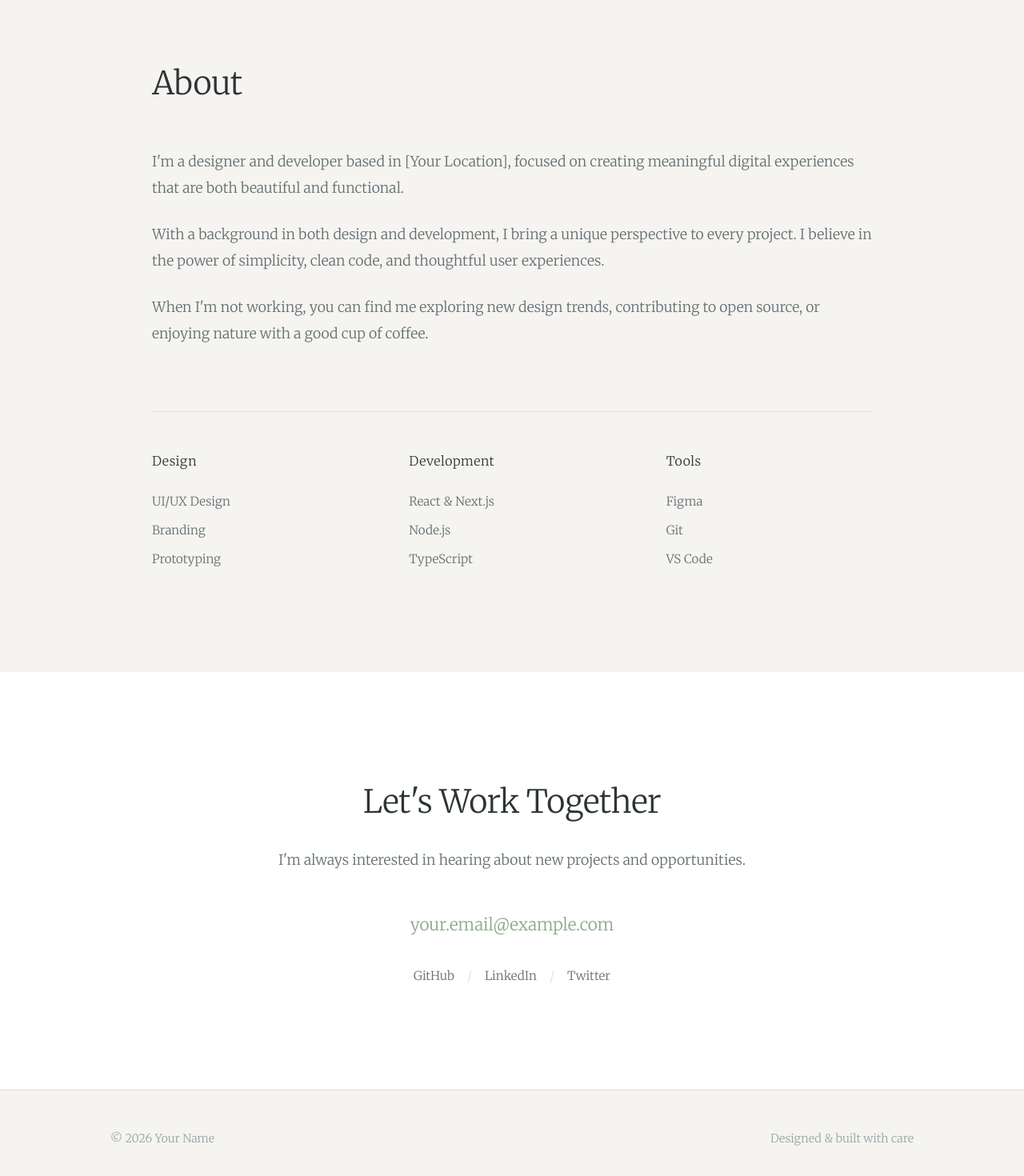
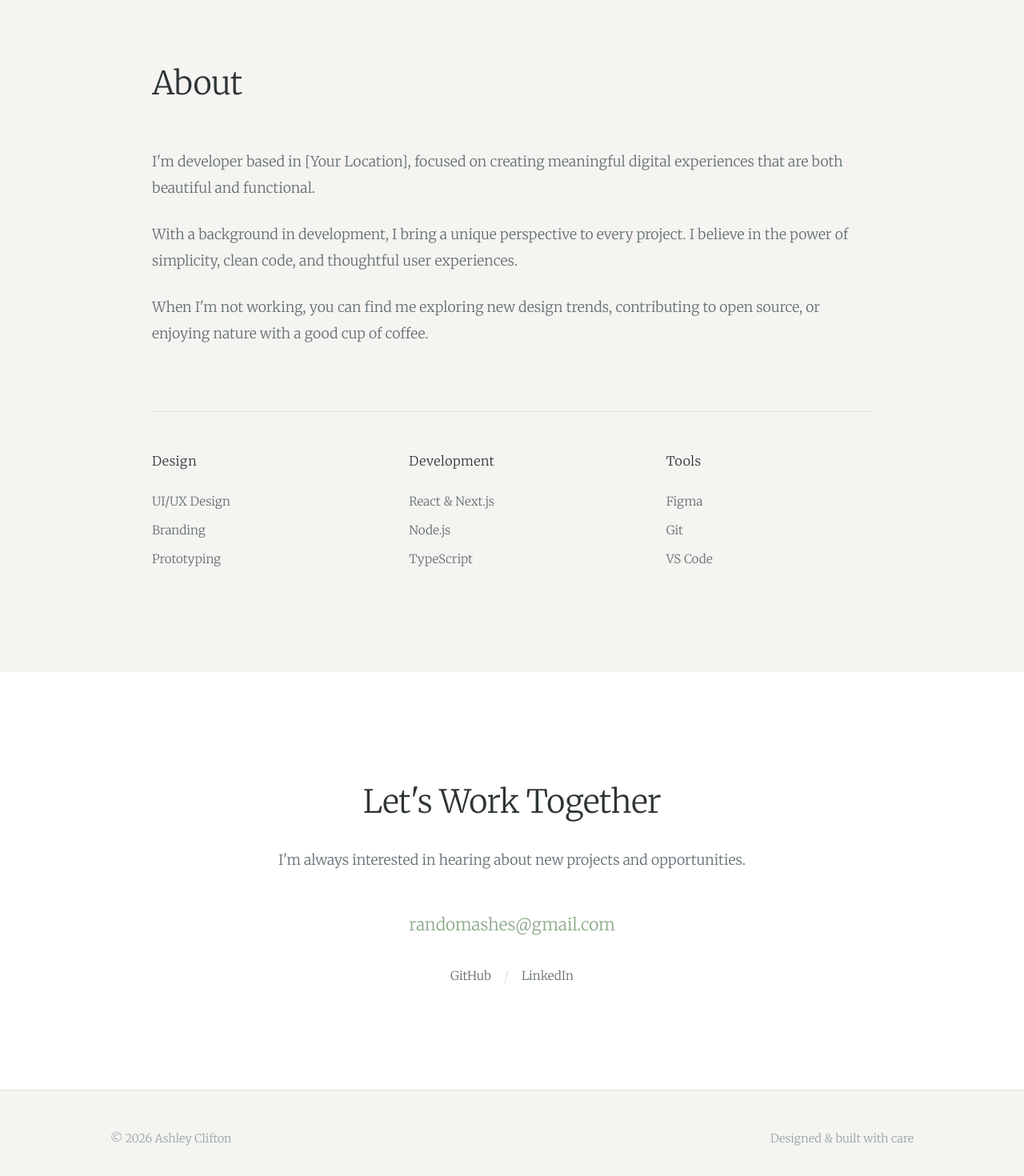
Before and after one commit to RandomAshes/randomashes.github.io, a Next.js app: page / in a window 1280 px wide. Shown: the part 1949-3419 px from the top of the page at 80% size. Built offline with nearby package versions, Linux system fonts and the light colour scheme.

Commit message:
Add contact information

```diff
--- a/app/layout.jsx
+++ b/app/layout.jsx
@@ -4,8 +4,8 @@ import './globals.scss';
 const merriweatherFont = Merriweather({ weight: '300', subsets: ['latin'] });
 
 export const metadata = {
-  title: 'Your Name - Portfolio',
-  description: 'Designer & Developer creating thoughtful digital experiences',
+  title: `${process.env.NAME} - Portfolio`,
+  description: 'Full-Stack Software Engineer creating thoughtful digital experiences',
 };
 
 export default function RootLayout({ children }) {
--- a/components/About.jsx
+++ b/components/About.jsx
@@ -8,11 +8,11 @@ export default function About() {
           <h2 className={styles.title}>About</h2>
           <div className={styles.text}>
             <p>
-              I'm a designer and developer based in [Your Location], focused on creating
+              I'm developer based in [Your Location], focused on creating
               meaningful digital experiences that are both beautiful and functional.
             </p>
             <p>
-              With a background in both design and development, I bring a unique perspective
+              With a background in development, I bring a unique perspective
               to every project. I believe in the power of simplicity, clean code, and thoughtful
               user experiences.
             </p>
--- a/components/Contact.jsx
+++ b/components/Contact.jsx
@@ -11,14 +11,28 @@ export default function Contact() {
           </p>
           <div className={styles.links}>
             <a href="mailto:your.email@example.com" className={styles.link}>
-              your.email@example.com
+              {process.env.EMAIL}
             </a>
             <div className={styles.social}>
-              <a href="https://github.com/yourusername" className={styles.socialLink}>GitHub</a>
+              <a
+                  href={`https://github.com/${process.env.GH_USERNAME}`}
+                  className={styles.socialLink}
+                  rel="noopener noreferrer"
+                  target="_blank"
+              >
+                GitHub
+              </a>
               <span className={styles.divider}>/</span>
-              <a href="https://linkedin.com/in/yourusername" className={styles.socialLink}>LinkedIn</a>
-              <span className={styles.divider}>/</span>
-              <a href="https://twitter.com/yourusername" className={styles.socialLink}>Twitter</a>
+              <a
+                href={`https://linkedin.com/in/${process.env.LINKED_IN_USERNAME}`}
+                className={styles.socialLink}
+                rel="noopener noreferrer"
+                target="_blank"
+              >
+                LinkedIn
+              </a>
+              {/*<span className={styles.divider}>/</span>*/}
+              {/*<a href="https://twitter.com/yourusername" className={styles.socialLink}>Twitter</a>*/}
             </div>
           </div>
         </div>
--- a/components/Footer.jsx
+++ b/components/Footer.jsx
@@ -5,7 +5,7 @@ export default function Footer() {
     <footer className={styles.footer}>
       <div className="container">
         <div className={styles.content}>
-          <p>&copy; 2026 Your Name</p>
+          <p>&copy; 2026 {process.env.NAME}</p>
           <p>Designed & built with care</p>
         </div>
       </div>
--- a/components/Header.jsx
+++ b/components/Header.jsx
@@ -5,7 +5,7 @@ export default function Header() {
     <header className={styles.header}>
       <nav className="container">
         <div className={styles.nav}>
-          <div className={styles.logo}>Ashley Clifton</div>
+          <div className={styles.logo}>{process.env.NAME}</div>
           <ul className={styles.navLinks}>
             <li><a href="#work">Work</a></li>
             <li><a href="#about">About</a></li>
```
Also changed, not shown: 1 other file (tests, documents, lock files or other folders).
